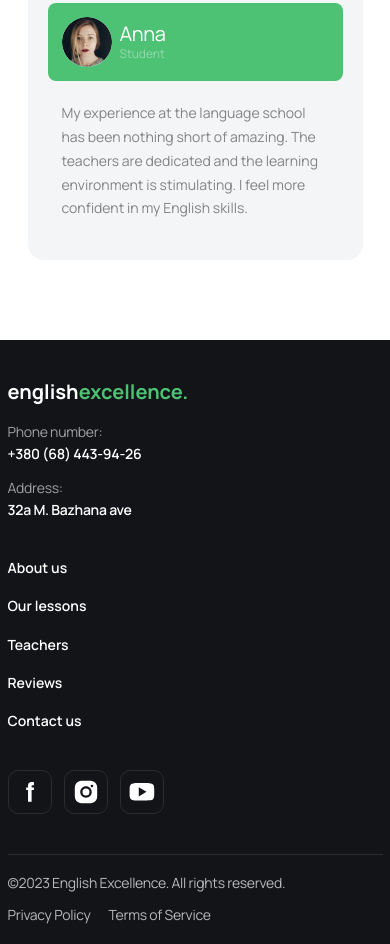
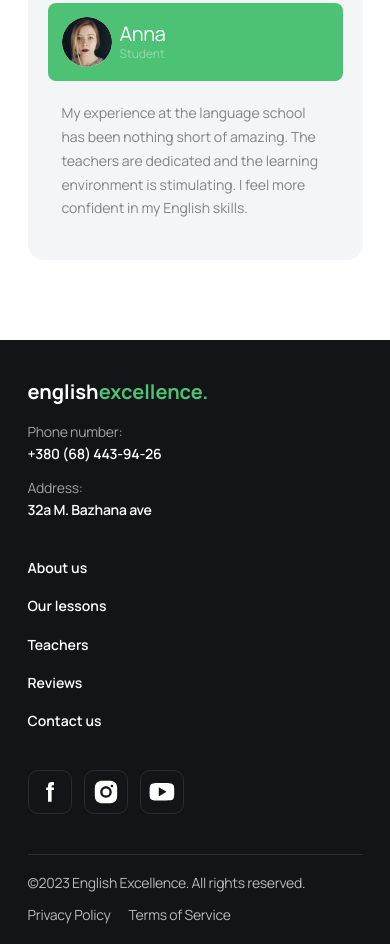
Before and after one commit to AlexMyron/pixel-compilers, a website built with Vite: page src/index.html in a window 390 px wide. Shown: the part 6189-7133 px from the top of the page. Built offline with nearby package versions, Linux system fonts and the light colour scheme.

Commit message:
fixed footer mobile padding

```diff
--- a/src/css/footer.css
+++ b/src/css/footer.css
@@ -4,7 +4,7 @@
 }
 
 .footer-container {
-  padding: 40px 0 20px;
+  padding: 40px 20px 20px;
 }
 @media only screen and (min-width: 768px) {
   .footer-container {
```
